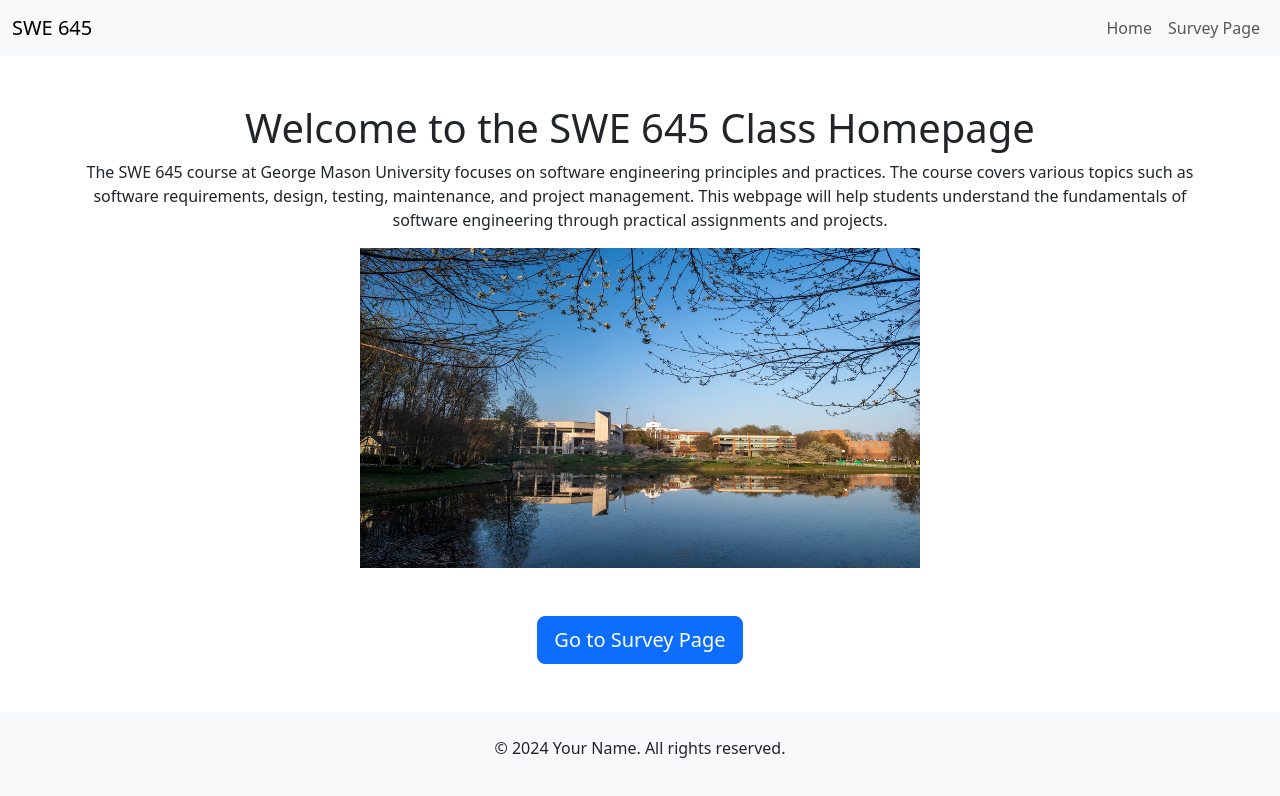
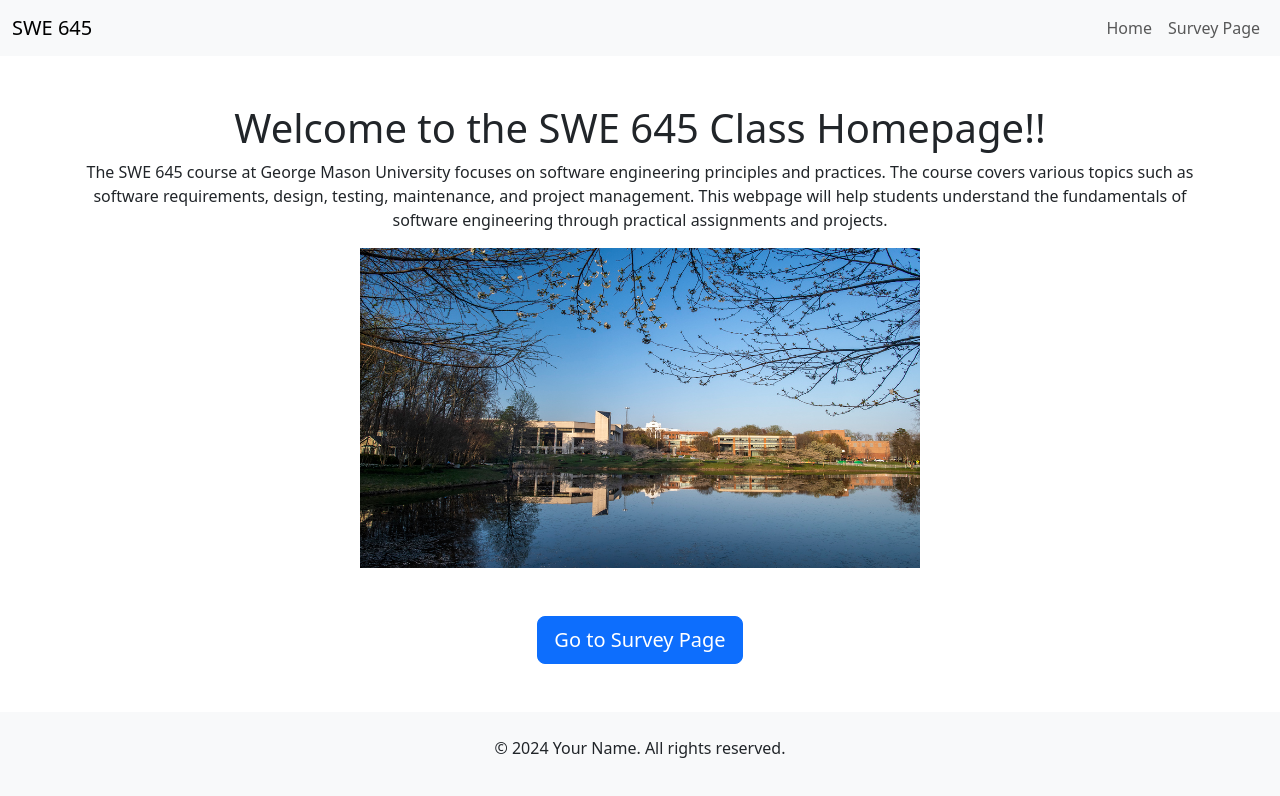
Before and after one commit to neil2124/SWE645_Assignment_2, a plain HTML site: page class-website/index.html in a window 1280 px wide. Drawn offline with nearby package versions, Linux system fonts and the light colour scheme.

```diff
--- a/class-website/index.html
+++ b/class-website/index.html
@@ -27,7 +27,7 @@
 
     <!-- Main Content -->
     <div  class="container mt-5 text-center">
-        <h1>Welcome to the SWE 645 Class Homepage</h1>
+        <h1>Welcome to the SWE 645 Class Homepage!!</h1>
 
         <!-- Course Description -->
         <p>The SWE 645 course at George Mason University focuses on software engineering principles and practices. The course covers various topics such as software requirements, design, testing, maintenance, and project management. This webpage will help students understand the fundamentals of software engineering through practical assignments and projects.</p>
```
